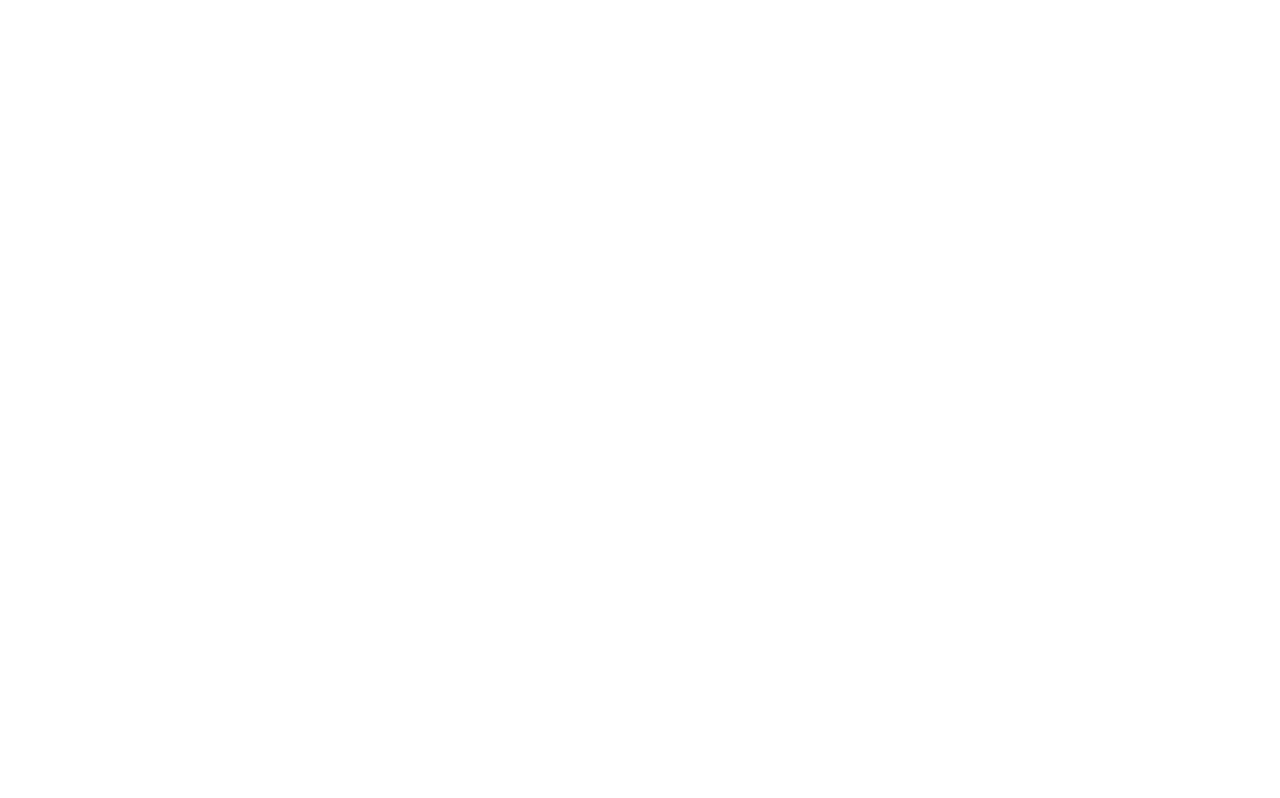
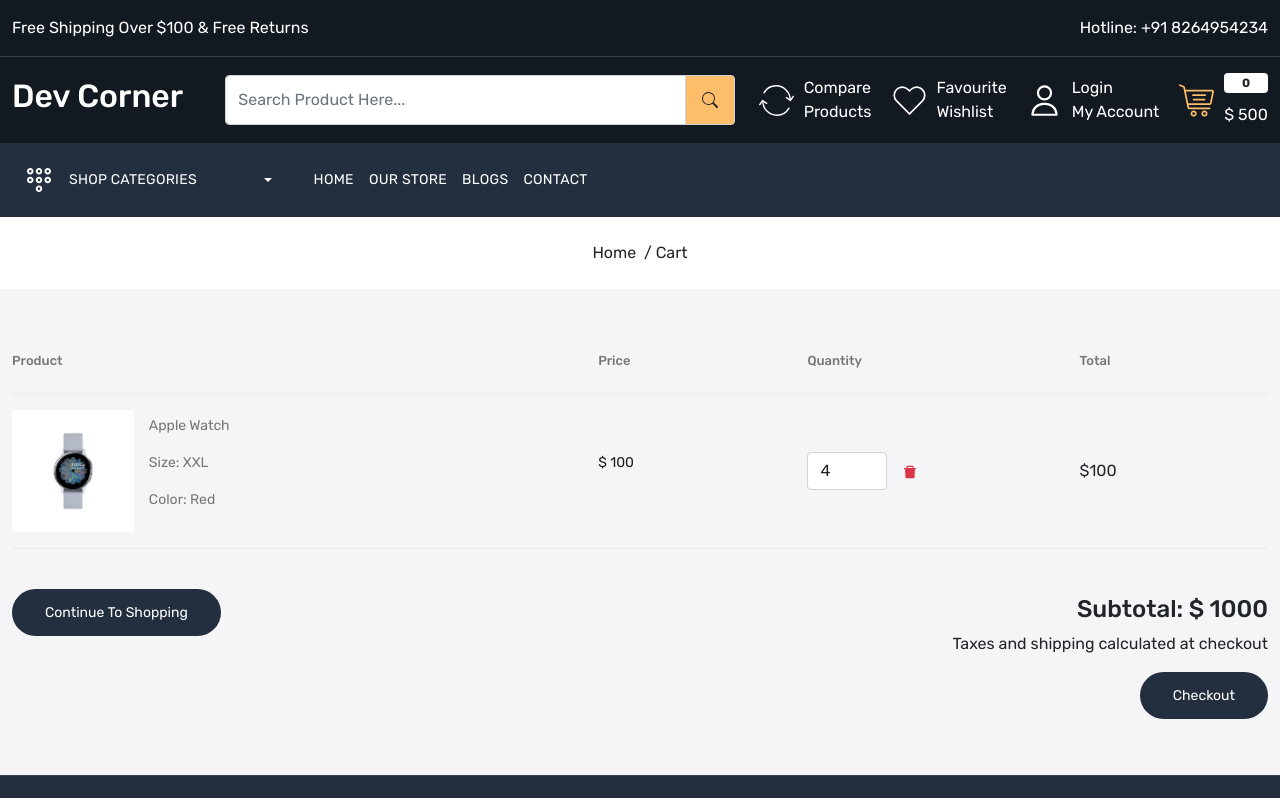
Before and after one commit to longhuynhpyn01/Digitic-ECommerce-Client, a React (Create React App) app: page /cart in a window 1280 px wide. Before the commit this address had no page. Shown: the top 798 px of the page. Built offline with nearby package versions, Linux system fonts and the light colour scheme.

Commit message:
adding cart page

```diff
--- a/src/App.js
+++ b/src/App.js
@@ -19,6 +19,7 @@
 import ShippingPolicy from "./pages/ShippingPolicy";
 import TermAndConditions from "./pages/TermAndConditions";
 import SingleProduct from "./pages/SingleProduct";
+import Cart from "./pages/Cart";
 
 function App() {
     return (
@@ -30,6 +31,7 @@
                     <Route path="/contact" element={<Contact />} />
                     <Route path="/product" element={<OurStore />} />
                     <Route path="/product/:id" element={<SingleProduct />} />
+                    <Route path="/cart" element={<Cart />} />
                     <Route path="/blogs" element={<Blog />} />
                     <Route path="/blog/:id" element={<SingleBlog />} />
                     <Route
--- a/src/App.scss
+++ b/src/App.scss
@@ -1119,3 +1119,53 @@
 
 
 /* Main Product Page Ends Here */
+
+
+
+/* Cart Page */
+
+.cart-wrapper {
+
+    .cart-header {
+        border-bottom: 1px solid #eaeaea;
+
+        h4 {
+            font-size: 13px;
+            color: var(--color-777777);
+        }
+    }
+
+    .cart-data {
+        border-bottom: 1px solid #eaeaea;
+
+        .price {
+            font-size: 14px;
+            color: var(--color-1c1c1b);
+        }
+    }
+
+    .cart-col-1 {
+        width: 40%;
+
+        p {
+            font-size: 14px;
+            color: var(--color-777777);
+        }
+    }
+
+    .cart-col-2 {
+        width: 10%;
+    }
+
+    .cart-col-3 {
+        width: 15%;
+    }
+
+    .cart-col-4 {
+        width: 15%;
+    }
+
+
+}
+
+/* Cart Page Ends Here */
--- /dev/null
+++ b/src/pages/Cart.js
@@ -0,0 +1,83 @@
+import React from "react";
+import { AiFillDelete } from "react-icons/ai";
+import Meta from "../components/Meta";
+import BreadCrumb from "../components/BreadCrumb";
+import { Link } from "react-router-dom";
+
+const Cart = () => {
+    return (
+        <>
+            <Meta title="Cart" />
+            <BreadCrumb title="Cart" />
+            <div className="cart-wrapper home-wrapper-2 py-5">
+                <div className="container-xxl">
+                    <div className="row">
+                        <div className="col-12">
+                            <div className="cart-header py-3 d-flex justify-content-between align-items-center">
+                                <h4 className="cart-col-1">Product</h4>
+                                <h4 className="cart-col-2">Price</h4>
+                                <h4 className="cart-col-3">Quantity</h4>
+                                <h4 className="cart-col-4">Total</h4>
+                            </div>
+                            <div className="cart-data py-3 mb-2 d-flex justify-content-between align-items-center">
+                                <div className="cart-col-1 gap-15 d-flex align-items-center">
+                                    <div className="w-25">
+                                        <img
+                                            src="/images/watch.jpg"
+                                            alt="product_image"
+                                            className="img-fluid"
+                                        />
+                                    </div>
+                                    <div className="w-75">
+                                        <p className="title">Apple Watch</p>
+                                        <p className="size">Size: XXL</p>
+                                        <p className="color">Color: Red</p>
+                                    </div>
+                                </div>
+                                <div className="cart-col-2">
+                                    <p className="price">$ 100</p>
+                                </div>
+                                <div className="cart-col-3 d-flex align-items-center gap-15">
+                                    <div>
+                                        <input
+                                            type="number"
+                                            name=""
+                                            id=""
+                                            className="form-control"
+                                            min={1}
+                                            max={10}
+                                            defaultValue={4}
+                                        />
+                                    </div>
+                                    <div>
+                                        <AiFillDelete className="text-danger" />
+                                    </div>
+                                </div>
+                                <div className="cart-col-4">$100</div>
+                            </div>
+                        </div>
+                        <div className="col-12 py-2 mt-4">
+                            <div className="d-flex justify-content-between align-items-baseline">
+                                <Link to="/product" className="button">
+                                    Continue To Shopping
+                                </Link>
+                                <div className="d-flex flex-column align-items-end">
+                                    <h4>Subtotal: $ 1000</h4>
+                                    <p>
+                                        Taxes and shipping calculated at
+                                        checkout
+                                    </p>
+                                    <Link to="/checkout" className="button">
+                                        Checkout
+                                    </Link>
+                                </div>
+                            </div>
+                        </div>
+                    </div>
+                </div>
+            </div>
+        </>
+    );
+};
+
+export default Cart;
--- a/src/pages/SingleProduct.js
+++ b/src/pages/SingleProduct.js
@@ -125,9 +125,11 @@
                                     </div>
                                     <div className="d-flex gap-10 align-items-center my-2">
                                         <h3 className="product-heading">
-                                            Availablity:{" "}
+                                            Availability:{" "}
                                         </h3>
-                                        <p className="product-data">In Stock</p>
+                                        <p className="product-data">
+                                            541 In Stock
+                                        </p>
                                     </div>
                                     <div className="d-flex gap-10 flex-column mt-2 mb-3">
                                         <h3 className="product-heading">
```
